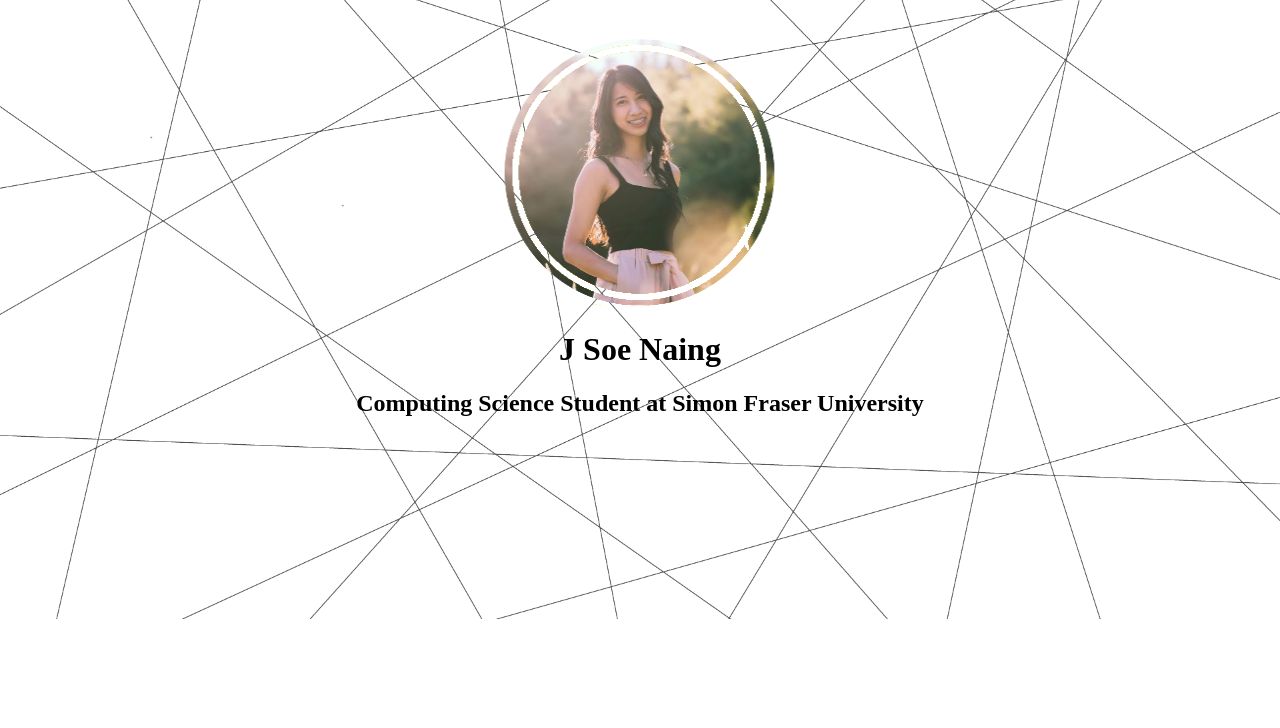
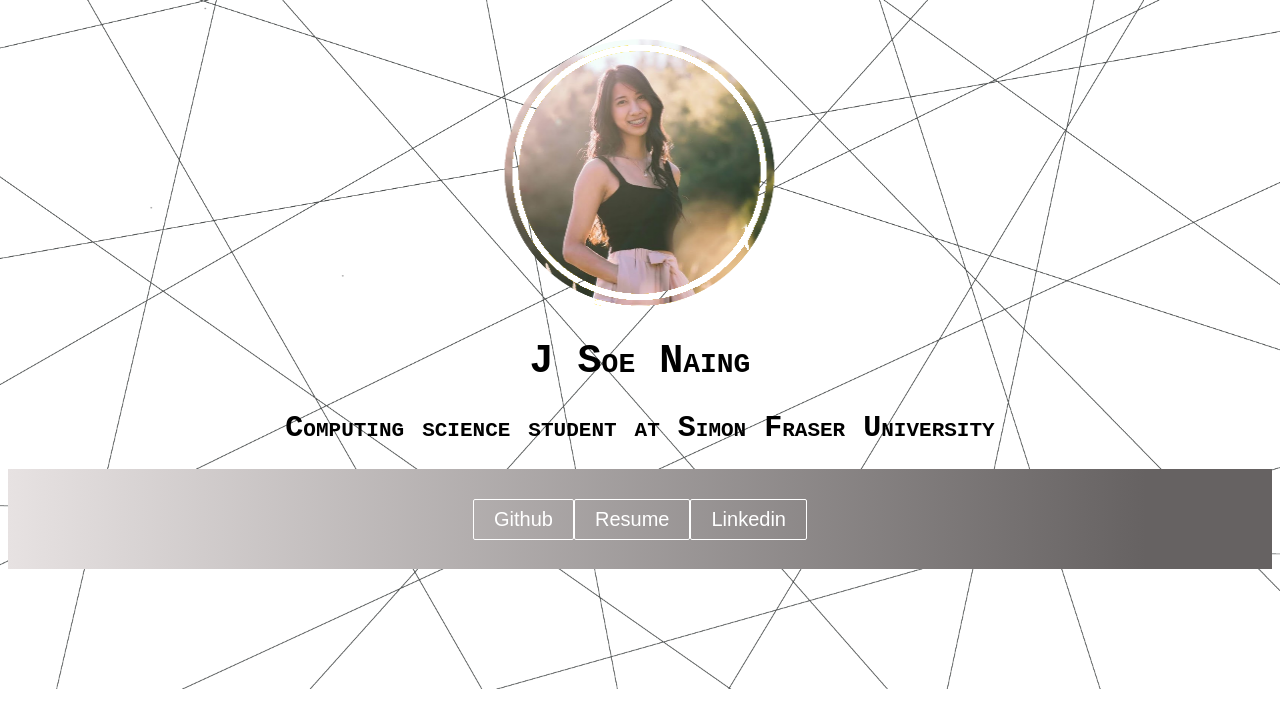
Before and after one commit to jsoeenaing/jsoeenaing.github.io, a React (Create React App) app: page / in a window 1280 px wide. Shown: the top 728 px of the page. Built offline with nearby package versions, Linux system fonts and the light colour scheme.

Commit message:
nav added

```diff
--- a/package.json
+++ b/package.json
@@ -7,8 +7,10 @@
     "@testing-library/jest-dom": "^5.11.9",
     "@testing-library/react": "^11.2.5",
     "@testing-library/user-event": "^12.7.1",
+    "@types/react-router-dom": "^5.1.7",
     "react": "^17.0.1",
     "react-dom": "^17.0.1",
+    "react-router-dom": "^5.2.0",
     "react-scripts": "4.0.2",
     "web-vitals": "^1.1.0"
   },
--- a/src/App.css
+++ b/src/App.css
@@ -1,47 +1,15 @@
+
 .App {
   text-align: center;
+  font-size: 20px;
+  font-family:'Courier New', Courier, monospace;
+  font-variant: small-caps;
+  color: black;
 }
 
 body {
   background-image: url('./img/linesbackground.png');
-  height: 100%;
   background-position: center;
   background-repeat: no-repeat;
   background-size: cover;
 }
-
-.App-logo {
-  height: 40vmin;
-  pointer-events: none;
-}
-
-@media (prefers-reduced-motion: no-preference) {
-  .App-logo {
-    animation: App-logo-spin infinite 20s linear;
-  }
-}
-
-.App-header {
-  background-color: #282c34;
-  min-height: 100vh;
-  display: flex;
-  flex-direction: column;
-  align-items: center;
-  justify-content: center;
-  font-size: 100px;
-  font-family: 'ModernEra';
-  color: white;
-}
-
-.App-link {
-  color: #61dafb;
-}
-
-@keyframes App-logo-spin {
-  from {
-    transform: rotate(0deg);
-  }
-  to {
-    transform: rotate(360deg);
-  }
-}
--- a/src/App.js
+++ b/src/App.js
@@ -1,4 +1,7 @@
+import React from 'react';
 import profileImage from './img/profilepic.png';
+import Navbar from './components/Navbar';
+import {BrowserRouter as Router, Switch, Route} from 'react-router-dom';
 import './App.css';
 
 function App() {
@@ -6,17 +9,15 @@ function App() {
     <div className="App">
       <img src={profileImage} alt="profile-image"/>
       <h1>J Soe Naing</h1>
-      <h2>Computing Science Student at Simon Fraser University</h2>
+      <h2>Computing science student at Simon Fraser University</h2>
+      <Router>
+        <Navbar />
+        <Switch>
+          <Route path='/' exact />
+        </Switch>
+        </Router>
     </div>
   );
 }
 
-function Navbar() {
-  return (
-        <link to="/" className="navbar-logo">
-          <button>Github</button>
-        </link>
-  )
-}
-
 export default App;
--- /dev/null
+++ b/src/components/Button.css
@@ -0,0 +1,42 @@
+:root {
+    --primary: #fff;
+
+}
+
+.btn {
+    padding: 8px 20px;
+    border-radius: 2px;
+    outline:none;
+    border:none;
+    cursor:pointer;
+}
+
+.btn--primary{
+    background-color: var(--primary);
+    color: #242424;
+    border: 1px solid var(--primary);
+}
+
+.btn--outline{
+    background-color: transparent;
+    color: #fff;
+    padding: 8px 20px;
+    border: 1px solid var(--primary);
+    transition: all 0.3s ease-out;
+}
+
+.btn--medium {
+    padding: 8px 20px;
+    font-size: 20px;
+}
+
+.btn--large {
+    padding: 12px 26px;
+    font-size: 20px;
+}
+
+.btn--medium:hover, .btn--large:hover {
+    background: #fff;
+    color: #242424;
+    transition: all 0.3s ease-out;
+}
--- /dev/null
+++ b/src/components/Button.js
@@ -0,0 +1,33 @@
+import React from 'react';
+import './Button.css';
+import {Link} from 'react-router-dom';
+
+const STYLES = ['btn--primary', 'btn--outline'];
+
+const SIZES = ['btn--medium', 'btn--large'];
+
+export const Button = ({
+    children,
+    type,
+    onClick,
+    buttonStyle,
+    buttonSize
+}) => {
+    const checkButtonStyle = STYLES.includes(buttonStyle)
+    ? buttonStyle
+    : STYLES[0];
+
+    const checkButtonSize = SIZES.includes(buttonSize) ? buttonSize : SIZES[0]
+
+    return(
+        <Link to='/github' className='btn-mobile'>
+            <button
+            className={`btn ${checkButtonStyle} ${checkButtonSize}`}
+            onClick={onClick}
+            type={type}
+            >
+                {children}
+            </button>
+        </Link>
+    )
+};
--- /dev/null
+++ b/src/components/Navbar.css
@@ -0,0 +1,158 @@
+.navbar {
+    background: linear-gradient(90deg, rgb(231, 226, 226) 0%, rgb(102, 98, 98) 90%);
+    height: 100px;
+    display: flex;
+    justify-content: center;
+    align-items: center;
+    font-size: 1.2rem;
+    position: sticky;
+    top: 0;
+    z-index: 999;
+  }
+
+  .navbar-container {
+    display: flex;
+    justify-content: center;
+    align-items: center;
+    height: 80px;
+    max-width: 1500px;
+  }
+
+  .navbar-logo {
+    color: #fff;
+    justify-self: start;
+    margin-left: 20px;
+    cursor: pointer;
+    text-decoration: none;
+    font-size: 2rem;
+    display: flex;
+    align-items: center;
+  }
+
+  .fa-typo3 {
+    margin-left: 0.5rem;
+    font-size: 1.8rem;
+  }
+
+  .nav-menu {
+    display: grid;
+    grid-template-columns: repeat(4, auto);
+    grid-gap: 10px;
+    list-style: none;
+    text-align: center;
+    width: 60vw;
+    justify-content: end;
+    margin-right: 2rem;
+  }
+
+  .nav-item {
+    height: 80px;
+  }
+
+  .nav-links {
+    color: #fff;
+    display: flex;
+    align-items: center;
+    text-decoration: none;
+    padding: 0.5rem 1rem;
+    height: 100%;
+  }
+
+  .nav-links:hover {
+    border-bottom: 4px solid #fff;
+    transition: all 0.2s ease-out;
+  }
+
+  .fa-bars {
+    color: #fff;
+  }
+
+  .nav-links-mobile {
+    display: none;
+  }
+
+  .menu-icon {
+    display: none;
+  }
+
+  @media screen and (max-width: 960px) {
+    .NavbarItems {
+      position: relative;
+    }
+
+    .nav-menu {
+      display: flex;
+      flex-direction: column;
+      width: 100%;
+      height: 90vh;
+      position: absolute;
+      top: 80px;
+      left: -100%;
+      opacity: 1;
+      transition: all 0.5s ease;
+    }
+
+    .nav-menu.active {
+      background: #242222;
+      left: 0;
+      opacity: 1;
+      transition: all 0.5s ease;
+      z-index: 1;
+    }
+
+    .nav-links {
+      text-align: center;
+      padding: 2rem;
+      width: 100%;
+      display: table;
+    }
+
+    .nav-links:hover {
+      background-color: #fff;
+      color: #242424;
+      border-radius: 0;
+    }
+
+    .navbar-logo {
+      position: absolute;
+      top: 0;
+      left: 0;
+      transform: translate(25%, 50%);
+    }
+
+    .menu-icon {
+      display: block;
+      position: absolute;
+      top: 0;
+      right: 0;
+      transform: translate(-100%, 60%);
+      font-size: 1.8rem;
+      cursor: pointer;
+    }
+
+    .fa-times {
+      color: #fff;
+      font-size: 2rem;
+    }
+
+    .nav-links-mobile {
+      display: block;
+      text-align: center;
+      margin: 2rem auto;
+      border-radius: 4px;
+      width: 80%;
+      text-decoration: none;
+      font-size: 1.5rem;
+      background-color: transparent;
+      color: #fff;
+      padding: 14px 20px;
+      border: 1px solid #fff;
+      transition: all 0.3s ease-out;
+    }
+
+    .nav-links-mobile:hover {
+      background: #fff;
+      color: #242424;
+      transition: 250ms;
+    }
+  }
--- /dev/null
+++ b/src/components/Navbar.js
@@ -0,0 +1,41 @@
+import React, {useState} from 'react';
+import { Button } from './Button';
+import { Link } from 'react-router-dom';
+import './Navbar.css';
+
+function Navbar() {
+    const [click, setClick] = useState(false);
+    const [button, setButton] = useState(true);
+
+    const handleClick = () => setClick(!click);
+    const closeMobileMenu = () => setClick(false);
+
+    const showButton = () => {
+        if(window.innerWidth <= 960) {
+            setButton(false);
+        } else {
+            setButton(true);
+        }
+    };
+
+    window.addEventListener('resize', showButton);
+
+    return (
+        <>
+        <nav className='navbar'>
+            <div className='navbar-container'>
+                {button && <Button buttonStyle='btn--outline'>Github</
+                Button>}
+                <span>
+                {button && <Button buttonStyle='btn--outline'>Resume</
+                Button>}
+                </span>
+                {button && <Button buttonStyle='btn--outline'>Linkedin</
+                Button>}
+            </div>
+        </nav>
+        </>
+    );
+}
+
+export default Navbar;
```
Also changed, not shown: 1 other file (tests, documents, lock files or other folders).
